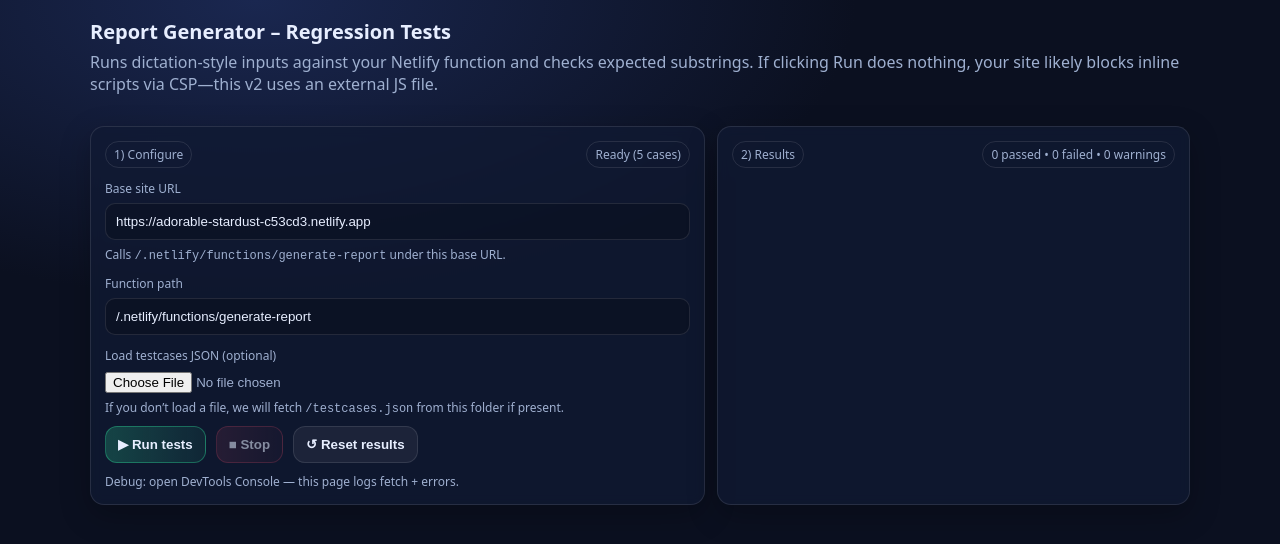
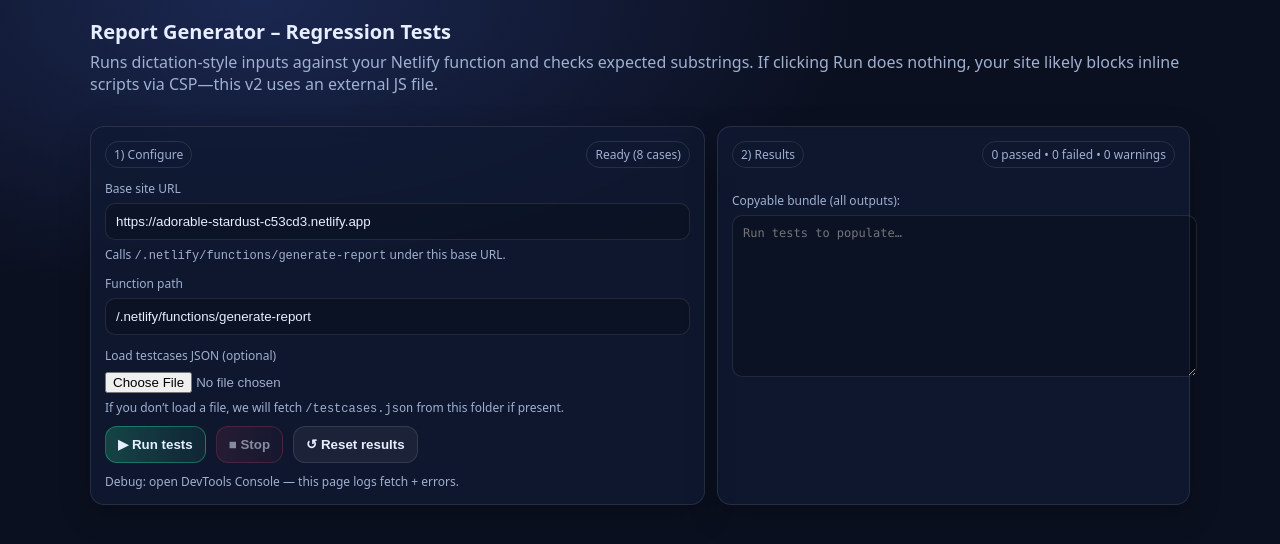
Before and after one commit to dradamchristian/HistologyReportingTool, a plain HTML site: page tests.html in a window 1280 px wide. Drawn offline with Linux system fonts and the light colour scheme.

Commit message:
Add files via upload

```diff
--- a/testcases.json
+++ b/testcases.json
@@ -1,65 +1,80 @@
 {
   "meta": {
-    "notes": "Checks are substring based. Prefix a check with '! ' to assert it must NOT appear in the output."
+    "notes": "Expanded tests incl pT worst-of and node accumulation. Substring checks; prefix '! ' = must not appear."
   },
   "cases": [
     {
-      "id": "CR01_core_R0_CRM5_pT3_N1b_M0",
+      "id": "CR_worst_pt",
       "EXPECTED_DATASET": "colorectal",
-      "INPUT": "Colorectal resection, sigmoid colon.\nAdenocarcinoma, moderate.\nLocal invasion: tumour invades beyond muscularis propria. Extramural depth beyond muscularis propria 7 mm.\nCRM 5 mm. Proximal margin clear. Distal margin clear.\nLymphovascular invasion not identified.\nNodes 3 of 12 positive.\nNo distant metastasis.\nTumour block A5.\n",
+      "INPUT": "Colorectal resection.\nAdenocarcinoma.\nLocal invasion: pT2, pT3, pT2.\nNodes 0 of 10.\nCRM 5 mm.\nNo distant metastasis.\n",
       "EXPECTED_CHECKS": [
         "Local invasion: pT3.",
-        "Maximum distance beyond muscularis propria: 7 mm.",
-        "Circumferential margin (CRM) involved: No.",
-        "Distance from carcinoma to CRM: 5 mm.",
-        "RESECTION STATUS:\nR0.",
-        "pN1b",
-        "pM: Not applicable"
-      ]
-    },
-    {
-      "id": "CR02_distal_involved_R1_pT2_no_extramural",
-      "EXPECTED_DATASET": "colorectal",
-      "INPUT": "Anterior resection, rectum.\nAdenocarcinoma.\nLocal invasion: tumour invades muscularis propria.\nDistal margin involved.\nCRM 8 mm.\nNodes 0 of 15 positive.\nNo distant metastasis.\n",
-      "EXPECTED_CHECKS": [
-        "Local invasion: pT2.",
-        "Maximum distance beyond muscularis propria: Not applicable.",
-        "Distal margin involved: Yes.",
-        "RESECTION STATUS:\nR1.",
-        "Distance from carcinoma to CRM: 8 mm.",
+        "0 / 10 involved.",
         "Circumferential margin (CRM) involved: No."
       ]
     },
     {
-      "id": "OE02_distal_involved_R1_T4a_CRM2",
-      "EXPECTED_DATASET": "oesophagus",
-      "INPUT": "Oesophageal resection.\nAdenocarcinoma.\nInvades pleura.\nDistal margin involved.\nCRM 2 mm.\nNodes 0 of 10 positive.\nNo pM1 disease.\n",
+      "id": "CR_nodes_accum_1of8",
+      "EXPECTED_DATASET": "colorectal",
+      "INPUT": "Colorectal resection.\nAdenocarcinoma.\nLocal invasion: pT2.\nNodes 4 negative.\nNodes 3 involved 1.\nNodes 1 negative.\nCRM 5 mm.\n",
       "EXPECTED_CHECKS": [
-        "Distal margin: Carcinoma.",
-        "SUMMARY:\npT4a pN0 R1",
-        "Circumferential resection margin (CRM): Not involved: carcinoma more than 1 mm from CRM.",
-        "Distance to nearest CRM: 2 mm."
+        "1 / 8 involved.",
+        "pN1a",
+        "RESECTION STATUS:\nR0."
       ]
     },
     {
-      "id": "GA01_default_CRM_NA_R0_T3_N2_no_Mandard",
-      "EXPECTED_DATASET": "gastrectomy",
-      "INPUT": "Subtotal gastrectomy.\nGastric adenocarcinoma.\nLaur\u00e9n intestinal. Moderate differentiation.\nTumour invades beyond muscularis propria / through the wall.\nNeoadjuvant therapy no.\nProximal margin clear. Distal margin clear.\nLymphovascular invasion not identified.\nNodes 3 of 12 positive.\nNo pM1 disease.\nTumour block C3.\n",
+      "id": "CR_distal_involved",
+      "EXPECTED_DATASET": "colorectal",
+      "INPUT": "Anterior resection.\nAdenocarcinoma.\nLocal invasion: pT2.\nDistal margin involved.\nCRM 8 mm.\nNodes 0 of 15.\n",
       "EXPECTED_CHECKS": [
-        "Circumferential margin lower oesophagus (CRM): Not applicable.",
-        "SUMMARY:\npT3 pN2 R0",
-        "! Tumour regression grade if neoadjuvant treatment used"
+        "RESECTION STATUS:\nR1.",
+        "Distance from carcinoma to CRM: 8 mm."
       ]
     },
     {
-      "id": "GIST01_core_dataset_match",
+      "id": "OE_worst_pt_with_pleura",
+      "EXPECTED_DATASET": "oesophagus",
+      "INPUT": "Oesophageal resection.\nAdenocarcinoma.\npT2 pT3 pT2.\nInvades pleura.\nNodes 0 of 10.\nDistal margin involved.\nCRM 2 mm.\n",
+      "EXPECTED_CHECKS": [
+        "pT: T4a",
+        "Distal margin: Carcinoma",
+        "R1"
+      ]
+    },
+    {
+      "id": "OE_nodes_accum_1of8",
+      "EXPECTED_DATASET": "oesophagus",
+      "INPUT": "Oesophageal resection.\nAdenocarcinoma.\nT3.\nNodes 4 negative.\nNodes 3 involved 1.\nNodes 1 negative.\nCRM 3 mm.\n",
+      "EXPECTED_CHECKS": [
+        "1 / 8 involved."
+      ]
+    },
+    {
+      "id": "GA_worst_pt",
+      "EXPECTED_DATASET": "gastrectomy",
+      "INPUT": "Total gastrectomy.\nGastric adenocarcinoma.\nT2 T3 T2 T4b.\nNeoadjuvant therapy no.\nMargins clear.\nNodes 0 of 10.\n",
+      "EXPECTED_CHECKS": [
+        "pT: T4b",
+        "pN: N0"
+      ]
+    },
+    {
+      "id": "GA_nodes_accum_1of8",
+      "EXPECTED_DATASET": "gastrectomy",
+      "INPUT": "Subtotal gastrectomy.\nGastric adenocarcinoma.\nT3.\nNodes 4 negative.\nNodes 3 involved 1.\nNodes 1 negative.\nMargins clear.\n",
+      "EXPECTED_CHECKS": [
+        "Total examined: 8.",
+        "Number positive: 1."
+      ]
+    },
+    {
+      "id": "GIST_smoke",
       "EXPECTED_DATASET": "gist",
-      "INPUT": "Gastrointestinal stromal tumour (GIST), gastric wedge resection.\nSpindle cell type.\nTumour size 4.2 cm.\nMitotic count 3 per 5 mm2.\nNecrosis not identified.\nMargins clear.\nTumour block D7.\n",
+      "INPUT": "Gastrointestinal stromal tumour (GIST), wedge.\nTumour size 4.2 cm.\nMitotic count 3 per 5 mm2.\n",
       "EXPECTED_CHECKS": [
         "Gastrointestinal Stromal Tumour report",
-        "Mitotic count: 3 /5 mm2",
-        "AFIP / LASOTA\u2013MIETTINEN RISK CATEGORY",
-        "Very low"
+        "Mitotic count: 3 /5 mm2"
       ]
     }
   ]
--- a/tests.html
+++ b/tests.html
@@ -78,6 +78,11 @@
         <div id="kpi" class="pill">0 passed • 0 failed • 0 warnings</div>
       </div>
       <div id="results" class="grid" style="margin-top:12px;"></div>
+      <div style="margin-top:12px;">
+        <div class="small" style="margin-bottom:6px;">Copyable bundle (all outputs):</div>
+        <textarea id="bundle" style="width:100%; min-height:140px; padding:10px; border-radius:10px; border:1px solid var(--border); background:rgba(0,0,0,0.2); color:var(--text); font-family: ui-monospace, SFMono-Regular, Menlo, Monaco, Consolas, 'Liberation Mono', 'Courier New', monospace; font-size:12px;" placeholder="Run tests to populate…"></textarea>
+      </div>
+
     </div>
   </div>
 
--- a/tests.js
+++ b/tests.js
@@ -124,6 +124,12 @@
 
         $("out-"+sid).textContent = report;
 
+        const b = document.getElementById("bundle");
+        if (b) {
+          const header = `\n\n===== ${sid} =====\n`;
+          b.value = (b.value || "") + header + report;
+        }
+
         const missing = evaluateChecks(report, c.EXPECTED_CHECKS || []);
         $("miss-"+sid).textContent = missing.length ? missing.join("\n") : "(none)";
 
```
